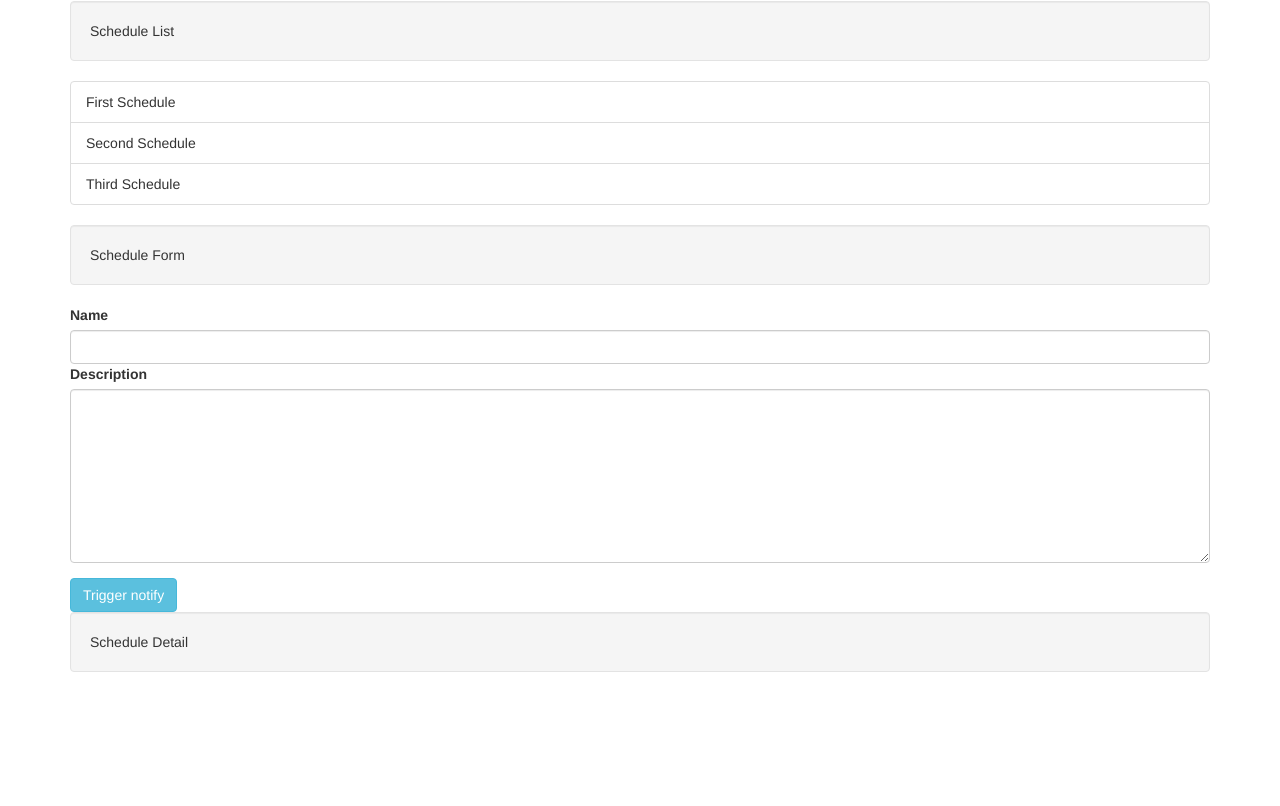
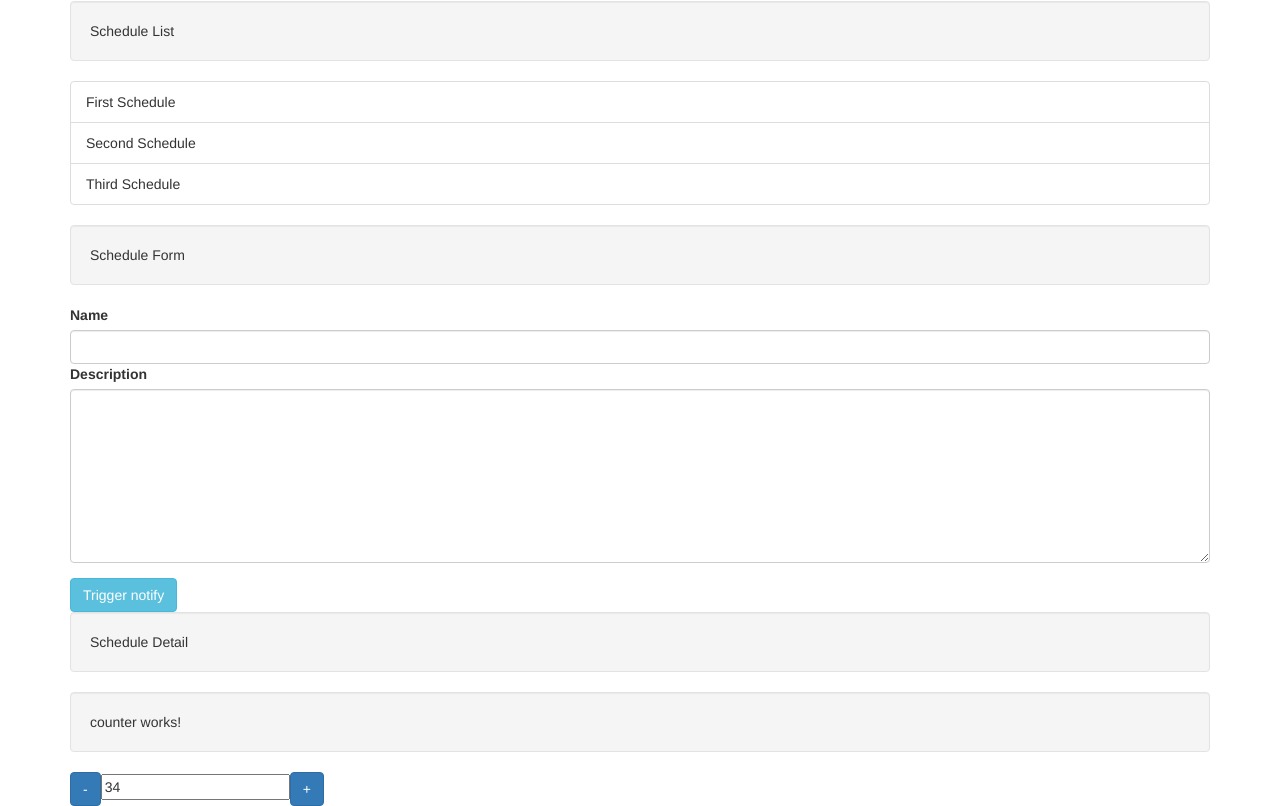
Before and after one commit to saulocamposi/sample-angular4, an Angular app: page / in a window 1280 px wide. Shown: the part 178-984 px from the top of the page. Before the commit the page ends 870 px from the top, so only its background shows below. Built offline with nearby package versions, Linux system fonts and the light colour scheme.

Commit message:
Update app-counter to schedule

```diff
--- a/src/app/detail-schedule/detail-schedule.component.html
+++ b/src/app/detail-schedule/detail-schedule.component.html
@@ -1,3 +1,4 @@
 <div class="well">
   Schedule Detail
 </div>
+<app-counter [counter]="34" (valuechanged)="onChangeValue($event)" ></app-counter>
```
